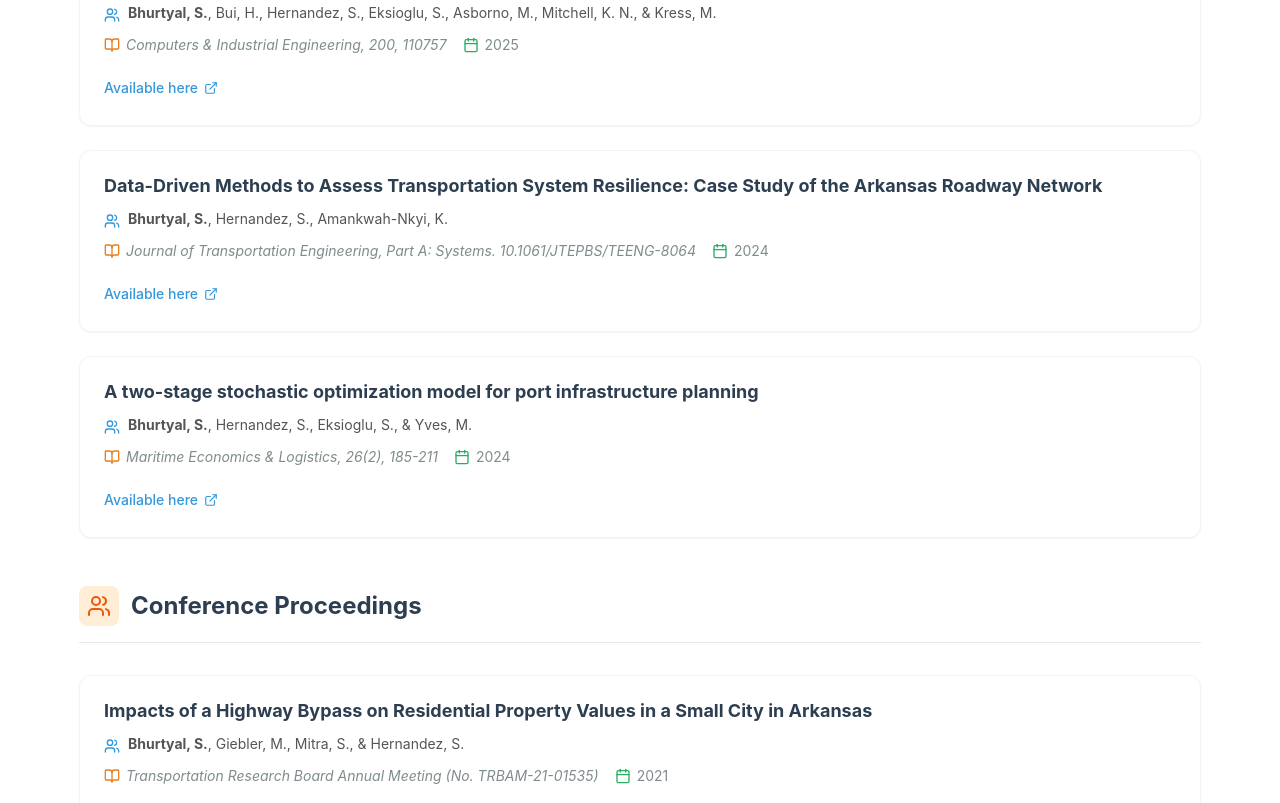
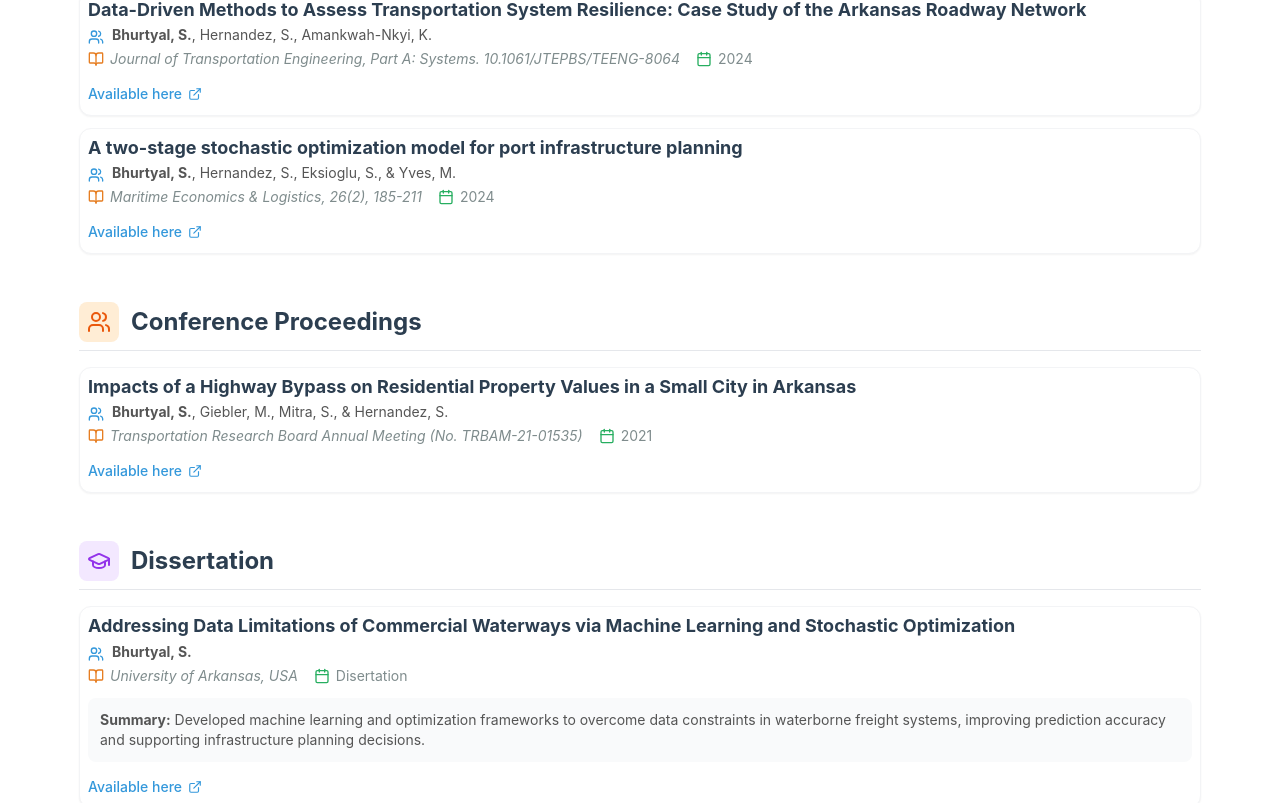
Before and after one commit to transportaai/transportaai.github.io, a React (Vite) app: page /publications in a window 1280 px wide. Shown: the part 737-1540 px from the top of the page. Built offline with nearby package versions, Linux system fonts and the light colour scheme.

Commit message:
Changed Publication Formatting

```diff
--- a/src/components/Publications.tsx
+++ b/src/components/Publications.tsx
@@ -10,8 +10,8 @@ export default function Publications() {
   const dissertations = publications.filter(p => p.type === 'dissertation');
 
   const PublicationCard = ({ pub }: { pub: typeof publications[0] }) => (
-    <div className="bg-white rounded-xl p-6 shadow-sm border border-gray-100 hover:shadow-md transition-shadow">
-      <div className="flex flex-col gap-3">
+    <div className="bg-white rounded-xl p-2 shadow-sm border border-gray-100 hover:shadow-md transition-shadow">
+      <div className="flex flex-col gap-1">
         <h3 className="text-lg font-bold text-[#2c3e50] leading-tight">
           {pub.title}
         </h3>
@@ -103,13 +103,13 @@ export default function Publications() {
           <div className="space-y-12">
             {/* Peer-Reviewed Journal Articles */}
             <section>
-              <div className="flex items-center gap-3 mb-8 border-b border-gray-200 pb-4">
+              <div className="flex items-center gap-3 mb-4 border-b border-gray-200 pb-2">
                 <div className="p-2 bg-blue-100 rounded-lg">
                   <BookOpen className="w-6 h-6 text-blue-600" />
                 </div>
                 <h2 className="text-2xl font-bold text-[#2c3e50]">Peer-Reviewed Journal Articles</h2>
               </div>
-              <div className="grid gap-6">
+              <div className="grid gap-3">
                 {journals.map(pub => (
                   <PublicationCard key={pub.id} pub={pub} />
                 ))}
@@ -118,13 +118,13 @@ export default function Publications() {
 
             {/* Conference Proceedings */}
             <section>
-              <div className="flex items-center gap-3 mb-8 border-b border-gray-200 pb-4">
+              <div className="flex items-center gap-3 mb-4 border-b border-gray-200 pb-2">
                 <div className="p-2 bg-orange-100 rounded-lg">
                   <Users className="w-6 h-6 text-orange-600" />
                 </div>
                 <h2 className="text-2xl font-bold text-[#2c3e50]">Conference Proceedings</h2>
               </div>
-              <div className="grid gap-6">
+              <div className="grid gap-3">
                 {conferences.map(pub => (
                   <PublicationCard key={pub.id} pub={pub} />
                 ))}
@@ -133,13 +133,13 @@ export default function Publications() {
 
             {/* Dissertation */}
             <section>
-              <div className="flex items-center gap-3 mb-8 border-b border-gray-200 pb-4">
+              <div className="flex items-center gap-3 mb-4 border-b border-gray-200 pb-2">
                 <div className="p-2 bg-purple-100 rounded-lg">
                   <GraduationCap className="w-6 h-6 text-purple-600" />
                 </div>
                 <h2 className="text-2xl font-bold text-[#2c3e50]">Dissertation</h2>
               </div>
-              <div className="grid gap-6">
+              <div className="grid gap-3">
                 {dissertations.map(pub => (
                   <PublicationCard key={pub.id} pub={pub} />
                 ))}
```
